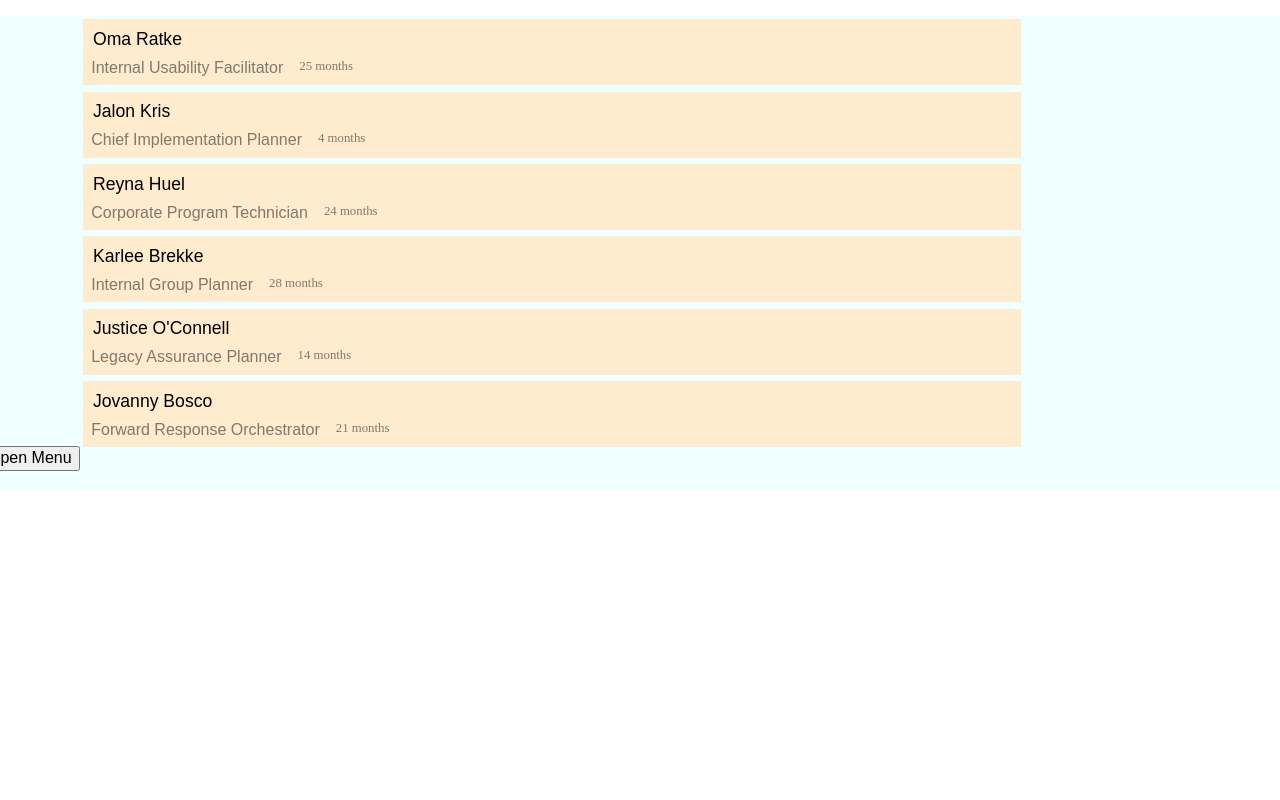
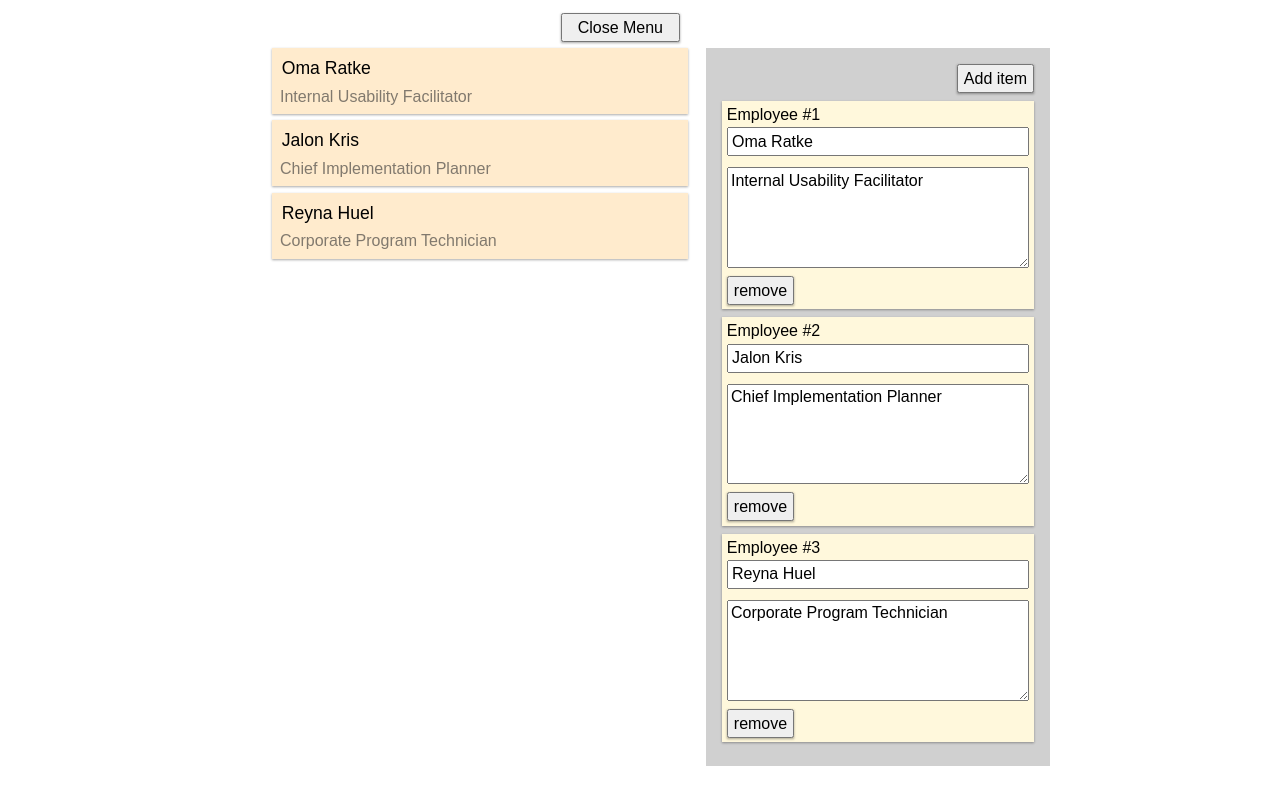
Before and after one commit to bugleev/constanta, a React app: page / in a window 1280 px wide. Both pictures are taken after a click on the button "Open Menu". Built offline with nearby package versions, Linux system fonts and the light colour scheme.

Commit message:
basics done

```diff
--- a/src/App.css
+++ b/src/App.css
@@ -1,16 +1,12 @@
-.main-wrapper{
-  background-color: azure;
-  position: relative;
-  margin-top: 1em;
 
-}
 .employee-ul{
   display: flex;
   flex-direction: column;
-  width: 80%;
-
+  min-width: 420px;
+  max-width: 600px;
+  position: relative;
+  margin:  0 1em 0 0;
 }
-
 .employee-name{
   padding: 0.1em;
   font-size: 1.1em;
@@ -19,20 +15,24 @@
   list-style: none;
   min-height: 50px;
   padding: 0.5em;
-  min-width: 90%;
+  width: 90%;
+  min-width: 400px;
   background-color: blanchedalmond;
   margin: 0.2em auto;
   display:flex;
   flex-direction: column;
   justify-content: space-between;
+  box-shadow: 0 1px 3px rgba(0,0,0,0.12), 0 1px 2px rgba(0,0,0,0.24);
 
+}
+.employee-li:first-of-type{
+  margin-top: 0;
 }
 .employee-info{
   display:flex;
   color: rgba(51, 51, 51, 0.616);
   justify-content: flex-start;
-  align-content: baseline;
-
+  align-items: baseline;
 }
 .employee-info span:nth-child(1){
   margin-right: 1em;
@@ -41,9 +41,61 @@
   font-size: 0.8em;
   font-family: cursive;
 }
-.button-wrapper{
-  position: relative;
-  top: -20px;
-  right: 20px;
+.button-wrapper__list{
+  position: absolute;
+  top: -35px;
+  right: 10px;
+}
+.layout{
+  margin-top: 3em;
+  display: flex;
+  justify-content: center;
 
 }
+.menu-wrapper{
+  background-color: rgba(169, 169, 169, 0.55);
+  visibility: hidden;
+  text-align: left;
+  padding: 1em;
+  display: flex;
+  flex-direction: column;
+  transform: translateX(50%);
+  transition: transform 0.3s ease, visibility 0.2s;
+}
+.menu-wrapper.open{
+  transform: translateX(0);
+  visibility: visible;
+  transition: transform 0.3s ease, visibility 0.2s;
+}
+.menu-wrapper form{
+  background-color: cornsilk;
+  min-height: 150px;
+  display: flex;
+  flex-direction: column;
+  padding: 0.3em;
+  margin-bottom: 0.5em;
+  box-shadow: 0 1px 3px rgba(0,0,0,0.12), 0 1px 2px rgba(0,0,0,0.24);
+}
+
+.menu-wrapper form input{
+  padding: 0.2em;
+  margin: 0.2em 0;
+}
+.menu-wrapper form textarea{
+  padding: 0.2em;
+  margin: 0.5em 0;
+}
+button{
+  padding: 0 15px;
+  line-height: 25px;
+  box-shadow: 0 1px 3px rgba(0,0,0,0.12), 0 1px 2px rgba(0,0,0,0.24);
+}
+.button-wrapper__menu button{
+  padding: 0 5px;
+}
+.menu-wrapper > .button-wrapper__menu{
+  text-align: right;
+}
+.menu-wrapper > div > button{
+  margin-bottom: 0.5em;
+}
--- /dev/null
+++ b/src/components/Button.js
@@ -0,0 +1,20 @@
+import React, { Component } from "react";
+
+export default class Button extends Component {
+  render() {
+    const className =
+      this.props.type === "list-button"
+        ? "button-wrapper__list"
+        : "button-wrapper__menu";
+    return (
+      <div className={className}>
+        <button
+          className="list-button"
+          onClick={this.props.open || this.props.move || this.props.add}
+        >
+          {this.props.text}
+        </button>
+      </div>
+    );
+  }
+}
--- /dev/null
+++ b/src/components/EditMenu.js
@@ -0,0 +1,65 @@
+import React, { Component } from "react";
+import Button from "./Button";
+
+export default class EditMenu extends Component {
+  handleSubmit = e => {
+    e.preventDefault();
+  };
+  moveItem = (e, id) => {
+    const employees = [...this.props.data];
+    for (let el of employees) {
+      if (el.id === id) {
+        el.status = !el.status ? "removed" : null;
+      }
+    }
+    this.props.onChange(employees);
+  };
+  handleTextChange = (e, id, fieldName) => {
+    const employees = [...this.props.data];
+    for (let el of employees) {
+      if (el.id === id) {
+        fieldName ? (el.name = e.target.value) : (el.position = e.target.value);
+      }
+    }
+    this.props.onChange(employees);
+  };
+  addItem = () => {
+    const employees = [...this.props.data];
+    employees.push({ name: "", position: "", id: employees.length + 2 });
+    this.props.onChange(employees);
+  };
+  render() {
+    const className = this.props.show ? "open" : "";
+    return (
+      <div className={`menu-wrapper ${className}`}>
+        <Button type="menu-button" text="Add item" add={this.addItem} />
+        {this.props.data.map((el, i) => (
+          <form action="get" onSubmit={this.handleSubmit}>
+            <label htmlFor="textarea">
+              Employee #
+              <span>{el.id}</span>
+            </label>
+            <input
+              type="text"
+              value={el.name}
+              onChange={e => this.handleTextChange(e, el.id, "name")}
+            />
+            <textarea
+              name="employee-info"
+              id=""
+              cols="30"
+              rows="5"
+              onChange={e => this.handleTextChange(e, el.id)}
+              value={el.position}
+            />
+            <Button
+              type="menu-button"
+              text={!el.status ? "remove" : "restore"}
+              move={e => this.moveItem(e, el.id)}
+            />
+          </form>
+        ))}
+      </div>
+    );
+  }
+}
--- a/src/components/EmployeeList.js
+++ b/src/components/EmployeeList.js
@@ -1,20 +1,28 @@
 import React, { Component } from "react";
+import Button from "./Button";
 import PropTypes from "prop-types";
 
 export default class EmployeeList extends Component {
   render() {
     return (
-      <div className="main-wrapper">
+      <div>
         <ul className="employee-ul">
-          {this.props.data.map(el => (
+          <Button
+            type="list-button"
+            text={this.props.visibleMenu ? "Close Menu" : "Open Menu"}
+            open={this.props.openButton}
+          />
+          {this.props.data.map(
+            el =>
+              el.status !== "removed" ? (
                 <li className="employee-li">
                   <span className="employee-name">{el.name}</span>
                   <div className="employee-info">
                     <span>{el.position}</span>
-                <span>{el.experience}</span>
                   </div>
                 </li>
-          ))}
+              ) : null
+          )}
         </ul>
         {this.props.children}
       </div>
--- a/src/components/ListButton.js
+++ /dev/null
@@ -1,11 +0,0 @@
-import React, { Component } from "react";
-
-export default class ListButton extends Component {
-  render() {
-    return (
-      <div className="button-wrapper">
-        <button className="list-button">Open Menu</button>
-      </div>
-    );
-  }
-}
--- a/src/components/ListEdit.js
+++ /dev/null
@@ -1,7 +0,0 @@
-import React, { Component } from "react";
-
-export default class ListEdit extends Component {
-  render() {
-    return <div />;
-  }
-}
--- a/src/containers/App.js
+++ b/src/containers/App.js
@@ -1,26 +1,39 @@
 import React from "react";
 import EmployeeList from "../components/EmployeeList";
-import ListButton from "../components/ListButton";
-import ListEdit from "../components/ListEdit";
+import EditMenu from "../components/EditMenu";
 import generateEmployees from "../helpers/generateEmployees";
 import "../App.css";
 
 class App extends React.Component {
   state = {
-    employees: []
+    employees: [],
+    currentList: [],
+    showMenu: false
   };
   componentDidMount() {
-    this.setState({ employees: generateEmployees(6) });
+    const data = generateEmployees(3);
+    this.setState({ employees: data, currentList: data });
   }
+  handleOpenMenu = () => {
+    this.setState({ showMenu: !this.state.showMenu });
+  };
+  handleListChange = newList => {
+    this.setState({ currentList: newList });
+  };
   render() {
-    console.log(this.state.employees);
     return (
-      <React.Fragment>
-        <EmployeeList data={this.state.employees}>
-          <ListButton />
-        </EmployeeList>
-        <ListEdit />
-      </React.Fragment>
+      <div className="layout">
+        <EmployeeList
+          visibleMenu={this.state.showMenu}
+          data={this.state.currentList}
+          openButton={this.handleOpenMenu}
+        />
+        <EditMenu
+          data={this.state.currentList}
+          show={this.state.showMenu}
+          onChange={this.handleListChange}
+        />
+      </div>
     );
   }
 }
--- a/src/helpers/generateEmployees.js
+++ b/src/helpers/generateEmployees.js
@@ -4,9 +4,9 @@ export default function generateEmployees(quantity) {
   const employeesArr = [];
   for (let i = 0; i < quantity; i++) {
     employeesArr.push({
+      id: i + 1,
       name: `${faker.name.firstName()} ${faker.name.lastName()}`,
-      position: `${faker.name.jobTitle()}`,
-      experience: `${Math.floor(Math.random() * 36)} months`
+      position: `${faker.name.jobTitle()}`
     });
   }
   return employeesArr;
```
Lines whose indentation alone changed are shown as unchanged.
